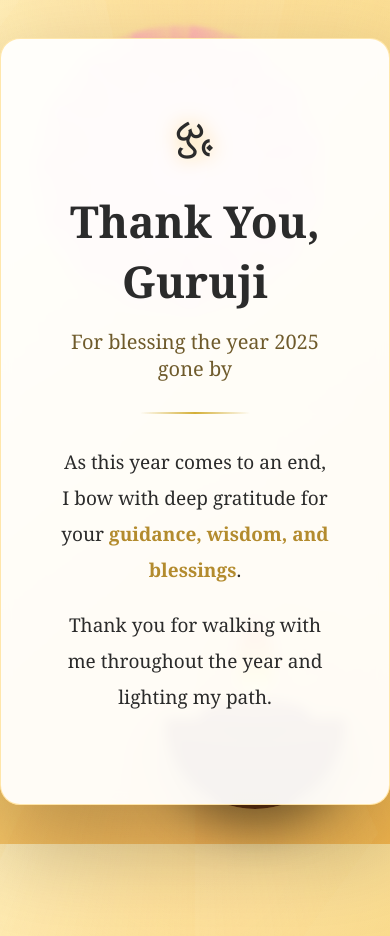
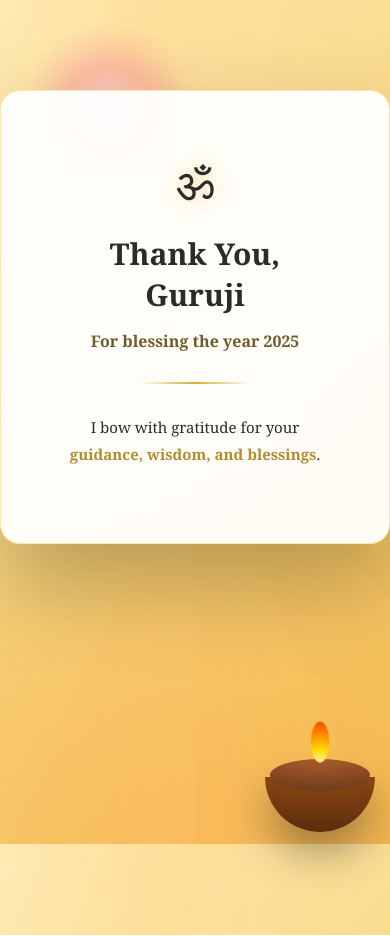
Before and after one commit to swapnilbansal21/happy_new_year_bhaiyaji, a plain HTML site: page index.html in a window 390 px wide. Drawn offline with Linux system fonts and the light colour scheme.

Commit message:
Fix mobile portrait cut, safe-area, and guru image clipping

```diff
--- a/index.html
+++ b/index.html
@@ -6,6 +6,9 @@
 <meta name="viewport" content="width=device-width, initial-scale=1.0">
 
 <style>
+/* ========================= */
+/* RESET & SAFE AREA FIX    */
+/* ========================= */
 html, body {
   margin: 0;
   padding: 0;
@@ -13,96 +16,44 @@ html, body {
   height: 100%;
 }
 
-/* ===== BODY & BACKGROUND ===== */
 body {
   font-family: 'Georgia', 'Times New Roman', serif;
-  overflow: hidden;
   color: #2b2b2b;
+  overflow-x: hidden;
+  padding-top: env(safe-area-inset-top); /* 🔥 critical fix */
   background:
     radial-gradient(circle at top, rgba(255,220,150,0.7), transparent 40%),
     radial-gradient(circle at bottom, rgba(255,180,90,0.6), transparent 45%),
     linear-gradient(135deg, #fff3c4, #f6d47a, #f0b94a);
 }
 
-/* ===== LOTUS BLOOM (LEFT TOP) ===== */
+/* ========================= */
+/* LOTUS (LEFT TOP)          */
+/* ========================= */
 .lotus {
   position: fixed;
   top: 20px;
-  left: 30px;
-  width: 300px;
-  height: 300px;
+  left: 20px;
+  width: 260px;
+  height: 260px;
   border-radius: 50%;
-  background:
-    radial-gradient(circle at center,
-      rgba(255,200,220,0.9) 0%,
-      rgba(255,170,200,0.7) 30%,
-      rgba(255,120,160,0.4) 55%,
-      transparent 70%);
+  background: radial-gradient(circle,
+    rgba(255,200,220,0.9),
+    rgba(255,120,160,0.4),
+    transparent 70%);
   filter: blur(2px);
   animation: lotusBloom 6s ease-out forwards;
   z-index: 0;
 }
 
-/* ===== GURU BLESSING AURA (HALO) ===== */
-.guru-wrap {
-  position: relative;
-  display: inline-block;
-  margin-bottom: 25px; /* keeps same spacing as before */
+@keyframes lotusBloom {
+  from { transform: scale(0.2); opacity: 0; }
+  to   { transform: scale(1); opacity: 0.9; }
 }
 
-.guru-aura {
-  position: absolute;
-  inset: -35px;              /* halo size around image */
-  border-radius: 50%;
-  background: radial-gradient(circle,
-    rgba(255, 230, 170, 0.95) 0%,
-    rgba(255, 205, 120, 0.55) 35%,
-    rgba(255, 175, 70, 0.25) 55%,
-    transparent 70%);
-  filter: blur(10px);
-  z-index: -1;
-  animation: auraPulse 5s ease-in-out infinite;
-}
-
-@keyframes auraPulse {
-  0%, 100% { transform: scale(1); opacity: 0.75; }
-  50%      { transform: scale(1.10); opacity: 1; }
-}
-
-
-@keyframes lotusBloom {
-  0%   { transform: scale(0.2); opacity: 0; }
-  40%  { opacity: 1; }
-  100% { transform: scale(1); opacity: 0.9; }
-}
-
-.lotus::before,
-.lotus::after {
-  content: '';
-  position: absolute;
-  inset: 0;
-  border-radius: 50%;
-  background:
-    repeating-conic-gradient(
-      from 0deg,
-      rgba(255,160,190,0.6) 0deg,
-      rgba(255,160,190,0.3) 12deg,
-      transparent 24deg
-    );
-  animation: petalRotate 18s linear infinite;
-}
-
-.lotus::after {
-  animation-direction: reverse;
-  opacity: 0.6;
-}
-
-@keyframes petalRotate {
-  from { transform: rotate(0deg); }
-  to   { transform: rotate(360deg); }
-}
-
-/* ===== DIVINE RAYS ===== */
+/* ========================= */
+/* DIVINE RAYS               */
+/* ========================= */
 .rays {
   position: fixed;
   inset: -50%;
@@ -116,15 +67,16 @@ body {
 }
 
 @keyframes rotateRays {
-  from { transform: rotate(0deg); }
   to { transform: rotate(360deg); }
 }
 
-/* ===== BLESSING PARTICLES ===== */
+/* ========================= */
+/* BLESSING PARTICLES        */
+/* ========================= */
 .blessing {
   position: absolute;
-  width: 8px;
-  height: 8px;
+  width: 7px;
+  height: 7px;
   background: rgba(255,215,120,0.9);
   border-radius: 50%;
   animation: rise 12s linear infinite;
@@ -132,58 +84,50 @@ body {
 
 @keyframes rise {
   from { transform: translateY(110vh); opacity: 0; }
-  to { transform: translateY(-10vh); opacity: 1; }
+  to   { transform: translateY(-10vh); opacity: 1; }
 }
 
-/* ===== LAYOUT ===== */
+/* ========================= */
+/* MAIN LAYOUT               */
+/* ========================= */
 .screen {
-  width: 100vw;
-  height: 100vh;
+  min-height: 100vh;
   display: flex;
-  align-items: center;
   justify-content: center;
+  align-items: flex-start;
+  padding-top: 70px;
   position: relative;
   z-index: 1;
 }
 
 .card {
   background: rgba(255,255,255,0.94);
-  backdrop-filter: blur(6px);
   max-width: 900px;
   width: 90%;
-  padding: 70px 60px;
+  padding: 60px;
   border-radius: 20px;
   border: 1px solid rgba(255,215,120,0.6);
   box-shadow: 0 40px 90px rgba(0,0,0,0.25);
   text-align: center;
-  animation: zoomIn 2s ease forwards;
 }
 
-@keyframes zoomIn {
-  from { opacity: 0; transform: scale(0.95); }
-  to { opacity: 1; transform: scale(1); }
-}
-
-/* Om */
+/* ========================= */
+/* OM & TEXT                 */
+/* ========================= */
 .om {
   font-size: 46px;
   margin-bottom: 20px;
-  animation: glow 3s infinite alternate, slowRotate 20s linear infinite;
+  animation: glow 3s infinite alternate;
 }
 
 @keyframes glow {
   from { text-shadow: 0 0 5px #f5c76a; }
-  to { text-shadow: 0 0 30px #ffdf8c; }
+  to   { text-shadow: 0 0 30px #ffdf8c; }
 }
 
-@keyframes slowRotate {
-  from { transform: rotate(0deg); }
-  to { transform: rotate(360deg); }
-}
-
-h1 { font-size: 44px; margin: 15px 0; }
-h2 { font-size: 20px; color: #6f5b2c; margin-bottom: 30px; font-weight: normal; }
-p { font-size: 19px; line-height: 1.9; }
+h1 { font-size: 42px; margin: 15px 0; }
+h2 { font-size: 20px; color: #6f5b2c; margin-bottom: 25px; }
+p  { font-size: 18px; line-height: 1.8; }
 
 .gold { color: #b38b2e; font-weight: bold; }
 
@@ -194,32 +138,45 @@ p { font-size: 19px; line-height: 1.9; }
   margin: 30px auto;
 }
 
-.hidden { display: none; }
-.fade { animation: fadeIn 2s ease forwards; }
-
-@keyframes fadeIn {
-  from { opacity: 0; }
-  to { opacity: 1; }
+/* ========================= */
+/* GURU IMAGE + AURA         */
+/* ========================= */
+.guru-wrap {
+  position: relative;
+  display: inline-block;
+  margin-bottom: 20px;
 }
 
-/* Guru image */
+.guru-aura {
+  position: absolute;
+  inset: -35px;
+  border-radius: 50%;
+  background: radial-gradient(circle,
+    rgba(255,230,170,0.95),
+    rgba(255,175,70,0.25),
+    transparent 70%);
+  filter: blur(10px);
+  z-index: -1;
+}
+
 .guru-img {
-  width: 180px;
-  height: 180px;
+  width: 170px;
+  height: 170px;
   border-radius: 50%;
   border: 6px solid #d4af37;
   box-shadow: 0 18px 40px rgba(0,0,0,0.35);
-  margin-bottom: 25px;
   object-fit: cover;
 }
 
-/* ===== DIYA (RIGHT BOTTOM – BIG) ===== */
+/* ========================= */
+/* DIYA (RIGHT BOTTOM)       */
+/* ========================= */
 .diya {
   position: fixed;
-  bottom: 35px;
-  right: 45px;
-  width: 180px;
-  height: 90px;
+  bottom: 25px;
+  right: 30px;
+  width: 160px;
+  height: 80px;
   background: linear-gradient(#8b4513, #5a2e0f);
   border-radius: 0 0 120px 120px;
   box-shadow: 0 18px 45px rgba(0,0,0,0.4);
@@ -229,170 +186,136 @@ p { font-size: 19px; line-height: 1.9; }
 .diya::before {
   content: '';
   position: absolute;
-  top: -20px;
+  top: -18px;
   left: 50%;
   transform: translateX(-50%);
-  width: 110px;
-  height: 36px;
+  width: 100px;
+  height: 32px;
   background: linear-gradient(#a0522d, #6b3a18);
   border-radius: 50%;
 }
 
 .flame {
   position: absolute;
-  top: -95px;
+  top: -85px;
   left: 50%;
   transform: translateX(-50%);
-  width: 34px;
-  height: 75px;
+  width: 28px;
+  height: 65px;
   background: radial-gradient(circle at bottom,
-    #fff3a0,
-    #ffd700,
-    #ff8c00,
-    #ff4500);
+    #fff3a0, #ffd700, #ff8c00, #ff4500);
   border-radius: 50%;
   animation: flicker 1.3s infinite ease-in-out;
-  box-shadow: 0 0 65px rgba(255,180,50,1);
+  box-shadow: 0 0 55px rgba(255,180,50,1);
 }
 
 @keyframes flicker {
-  0%   { transform: translateX(-50%) scale(1); }
-  50%  { transform: translateX(-50%) scale(1.12); }
-  100% { transform: translateX(-50%) scale(1); }
+  50% { transform: translateX(-50%) scale(1.12); }
 }
 
-/* ============================= */
-/* MOBILE LANDSCAPE FIX (CRITICAL) */
-/* ============================= */
-@media (max-width: 900px) and (orientation: landscape) {
+/* ========================= */
+/* MOBILE FIXES              */
+/* ========================= */
+@media (max-width: 600px) {
 
-  body {
-    overflow-y: auto;           /* allow scrolling */
+  .screen {
+    padding-top: 90px;
   }
 
-  .screen {
-    height: auto;
-    min-height: 100vh;
-    align-items: flex-start;    /* stop vertical centering */
-    padding: 20px 0;
+  h1 { font-size: 30px; }
+  h2 { font-size: 16px; }
+  p  { font-size: 15px; }
+
+  .guru-img {
+    width: 130px;
+    height: 130px;
   }
 
-  .card {
-    padding: 40px 30px;         /* reduce padding */
-    margin: 20px auto;
+  .lotus {
+    width: 180px;
+    height: 180px;
   }
 
-  h1 {
-    font-size: 28px;
-  }
-
-  h2 {
-    font-size: 16px;
-    margin-bottom: 18px;
-  }
-
-  p {
-    font-size: 15px;
-    line-height: 1.6;
-  }
-
-  .guru-img {
-    width: 120px;
-    height: 120px;
-  }
-
-  /* Reduce lotus so it never clips */
-  .lotus {
-    width: 200px;
-    height: 200px;
-    top: 10px;
-    left: 10px;
-  }
-
-  /* Reduce diya so it stays visible */
   .diya {
     width: 110px;
     height: 55px;
-    bottom: 10px;
-    right: 12px;
-  }
-
-  .diya::before {
-    width: 65px;
-    height: 20px;
+    right: 15px;
+    bottom: 12px;
   }
 
   .flame {
-    width: 20px;
+    width: 18px;
     height: 40px;
     top: -55px;
   }
 }
 
+.hidden { display: none; }
+.fade { animation: fadeIn 2s ease forwards; }
+
+@keyframes fadeIn {
+  from { opacity: 0; }
+  to   { opacity: 1; }
+}
 </style>
 </head>
 
 <body>
 
-<!-- Background layers -->
 <div class="rays"></div>
 <div class="lotus"></div>
 
-<!-- Blessings -->
-<div class="blessing" style="left:20%;"></div>
-<div class="blessing" style="left:40%; animation-delay:3s;"></div>
-<div class="blessing" style="left:60%; animation-delay:5s;"></div>
-<div class="blessing" style="left:80%; animation-delay:2s;"></div>
+<div class="blessing" style="left:20%"></div>
+<div class="blessing" style="left:40%; animation-delay:3s"></div>
+<div class="blessing" style="left:60%; animation-delay:5s"></div>
+<div class="blessing" style="left:80%; animation-delay:2s"></div>
 
-<!-- DIYA -->
-<div class="diya">
-  <div class="flame"></div>
-</div>
+<div class="diya"><div class="flame"></div></div>
 
 <div class="screen">
   <div class="card">
+
     <div class="om">ॐ</div>
 
     <div id="thankScreen" class="fade">
       <h1>Thank You, Guruji</h1>
-      <h2>For blessing the year 2025 gone by</h2>
+      <h2>For blessing the year 2025</h2>
       <div class="divider"></div>
       <p>
-        As this year comes to an end, I bow with deep gratitude
-        for your <span class="gold">guidance, wisdom, and blessings</span>.
-      </p>
-      <p>
-        Thank you for walking with me throughout the year
-        and lighting my path.
+        I bow with gratitude for your
+        <span class="gold">guidance, wisdom, and blessings</span>.
       </p>
     </div>
 
     <div id="newYearScreen" class="hidden">
-   <div class="guru-wrap">
-  <div class="guru-aura"></div>
-  <img src="guruji.jpeg" class="guru-img" alt="Guruji">
-</div>
+      <div class="guru-wrap">
+        <div class="guru-aura"></div>
+        <img src="guruji.jpeg" class="guru-img" alt="Guruji">
+      </div>
 
       <h1>Happy New Year, Guruji 🎉</h1>
       <h2>With prayers for the year ahead</h2>
       <div class="divider"></div>
+
       <p>
         May the New Year bring you
         <span class="gold">good health, peace, happiness</span>,
         and divine grace.
       </p>
+
       <h1 class="gold">✨ Welcome New Year 2026 ✨</h1>
       <p><strong>— Swapnil</strong></p>
     </div>
+
   </div>
 </div>
 
 <script>
 setTimeout(() => {
-  document.getElementById("thankScreen").classList.add("hidden");
-  document.getElementById("newYearScreen").classList.remove("hidden");
-  document.getElementById("newYearScreen").classList.add("fade");
-}, 10000);
+  thankScreen.classList.add("hidden");
+  newYearScreen.classList.remove("hidden");
+  newYearScreen.classList.add("fade");
+}, 9000);
 </script>
 
 </body>
```
